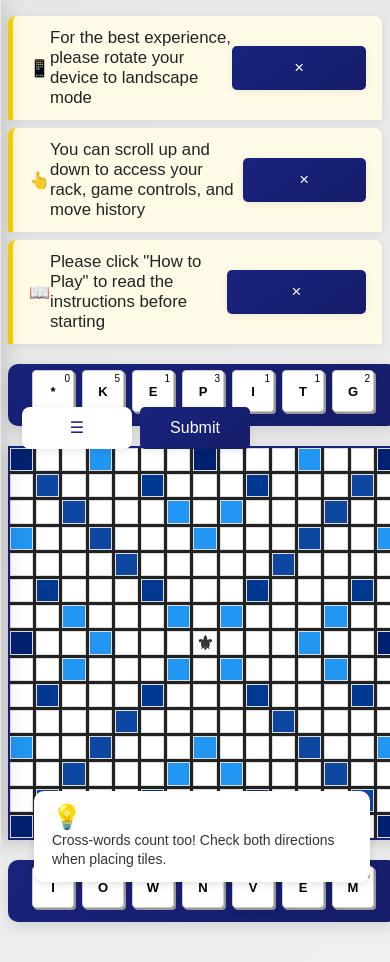
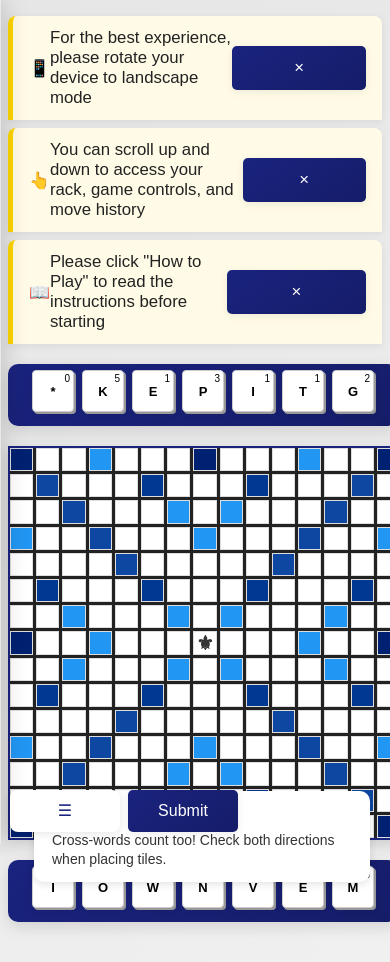
Before and after one commit to MorningHighRiseSunset/singlePlayerPuzzle, a plain HTML site: page game.html in a window 390 px wide. Drawn offline with Linux system fonts and the light colour scheme; no server answers.

Commit message:
Update CSS Part 2

```diff
--- a/game.html
+++ b/game.html
@@ -74,15 +74,6 @@
             .mobile-menu-toggle, .mobile-drawer { display: none !important; }
         }
         /* Mobile top bar for hamburger + submit */
-        #mobile-top-bar {
-            display: flex;
-            align-items: center;
-            gap: 8px;
-            position: fixed;
-            top: 12px;
-            left: 12px;
-            z-index: 3100;
-        }
         #play-word-mobile {
             background: linear-gradient(145deg, var(--primary, #1a237e), #151d69);
             color: #fff;
```
